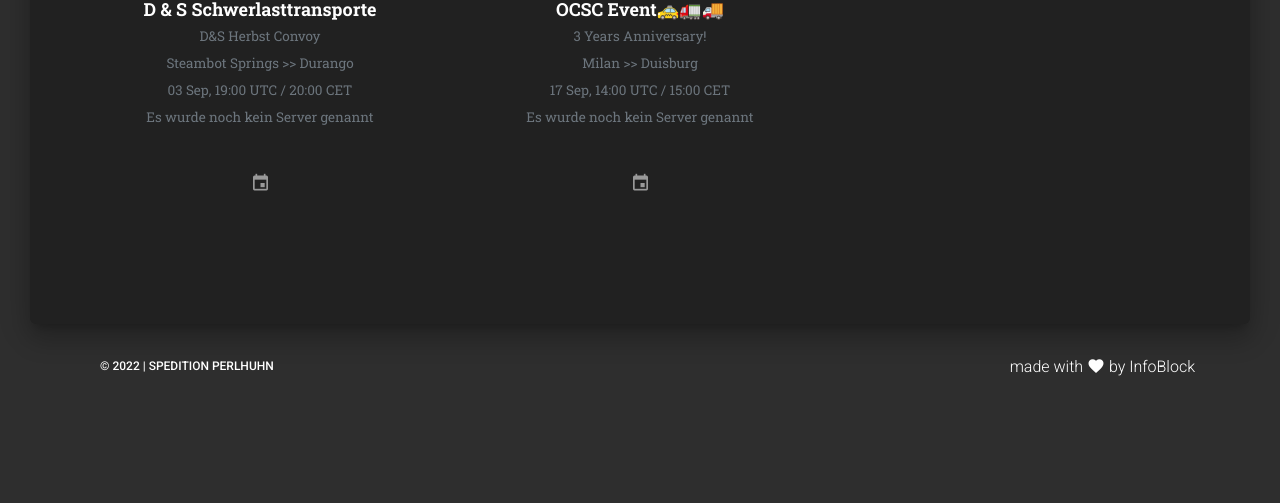
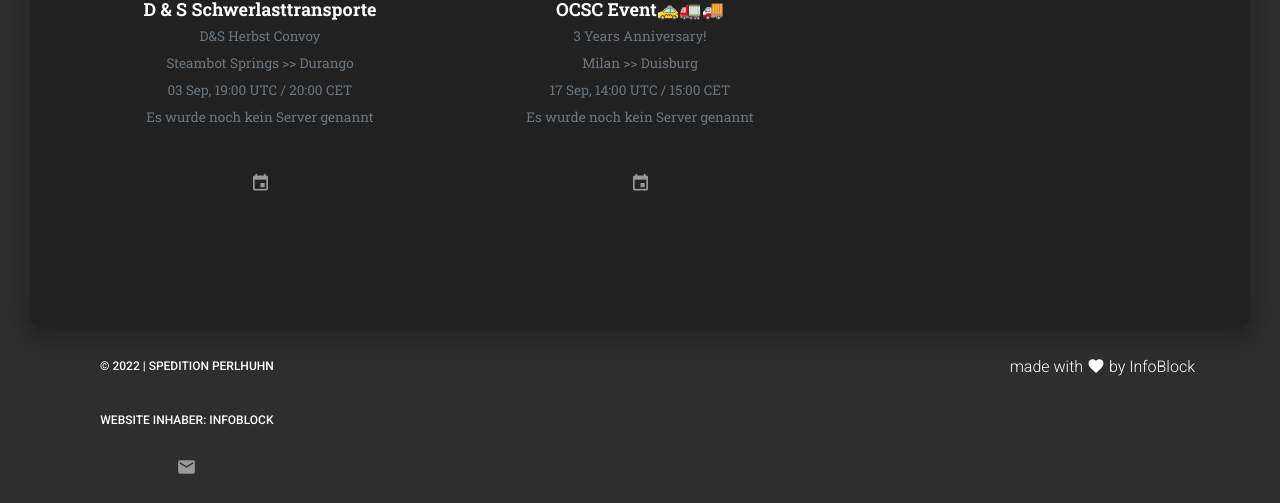
Before and after one commit to InfoBlock/Spedition-Perlhuhn, a plain HTML site: page events/index.html in a window 1280 px wide. Shown: the part 2185-2688 px from the top of the page. Before the commit the page ends 2594 px from the top, so only its background shows below. Drawn offline with Linux system fonts and the light colour scheme.

Commit message:
Add files via upload

```diff
--- a/events/index.html
+++ b/events/index.html
@@ -337,6 +337,9 @@
                   document.write(new Date().getFullYear())
                 </script> | Spedition Perlhuhn
               </a>
+              <a>
+                Website Inhaber: InfoBlock <a href="mailto:infoblock@spedition-perlhuhn.gq" class="btn btn-link btn-just-icon"><i class="material-icons">email</i></a>
+              </a>
             </li>
           </ul>
         </nav>
```
Also changed, not shown: index.html (+3 -0 lines), team/index.html (+3 -0 lines).
